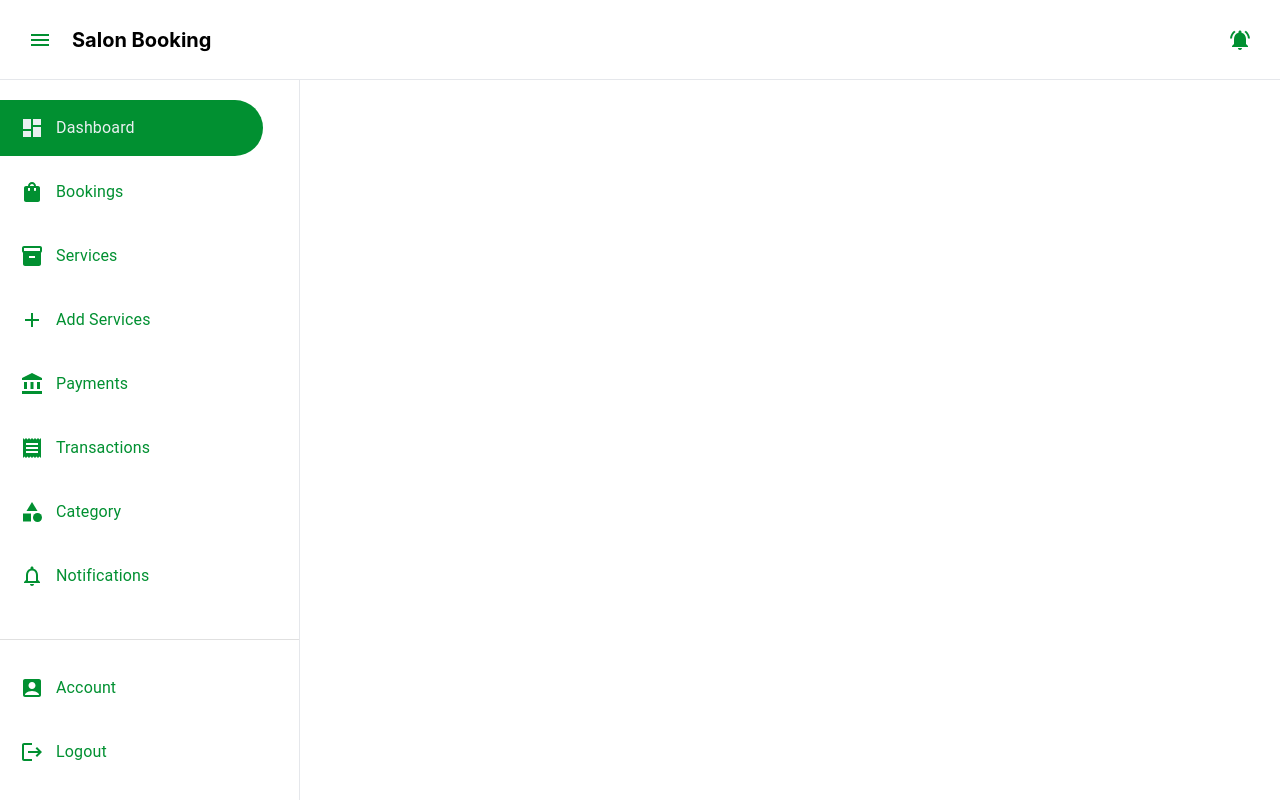
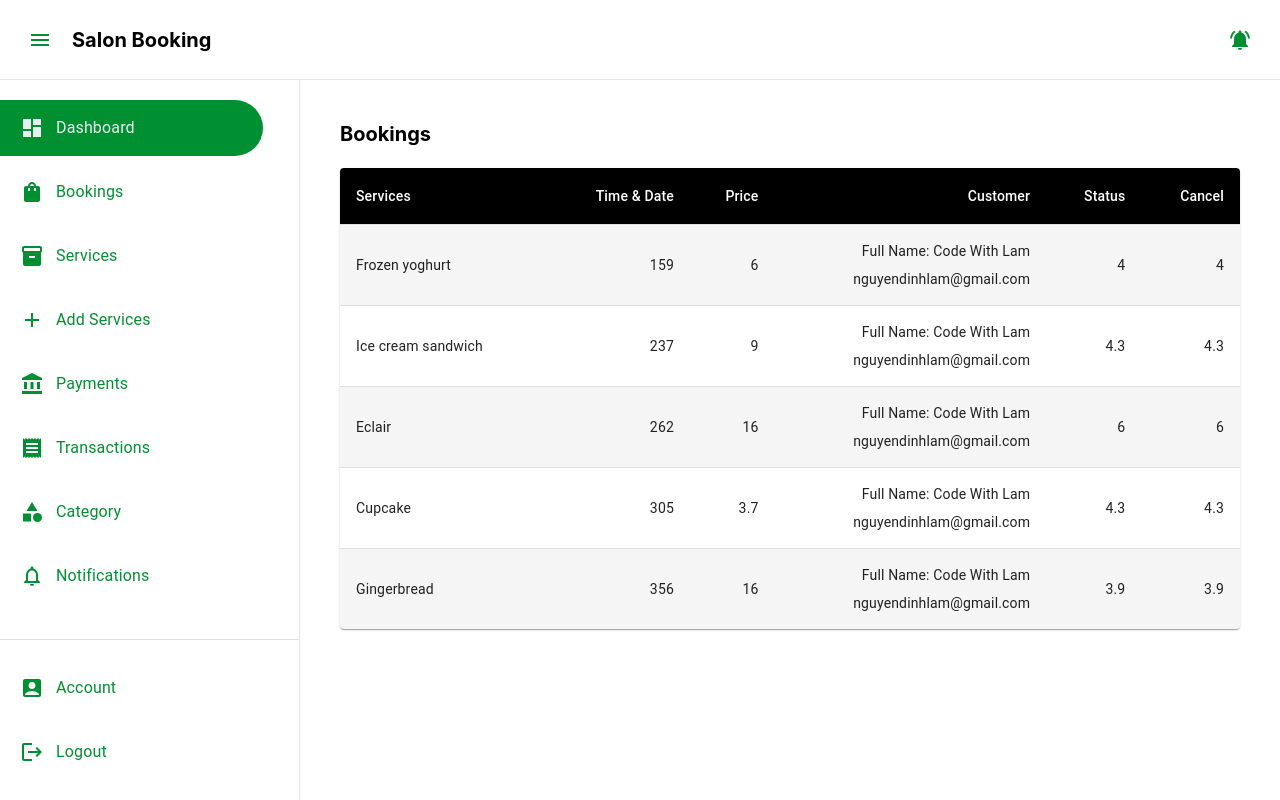
Before and after one commit to Ndlam0211/Salon-Booking-Client, a React (Create React App) app: page /salon-dashboard in a window 1280 px wide. Built offline with nearby package versions, Linux system fonts and the light colour scheme.

Commit message:
Update BookingTable component

```diff
--- a/src/Salon/Booking/BookingTable.jsx
+++ b/src/Salon/Booking/BookingTable.jsx
@@ -41,15 +41,18 @@ const rows = [
 
 export default function BookingTable() {
   return (
+    <>
+        <h1 className="pb-5 font-bold text-xl">Bookings</h1>
         <TableContainer component={Paper}>
         <Table sx={{ minWidth: 700 }} aria-label="customized table">
             <TableHead>
                 <TableRow>
-            <StyledTableCell>Dessert (100g serving)</StyledTableCell>
-            <StyledTableCell align="right">Calories</StyledTableCell>
-            <StyledTableCell align="right">Fat&nbsp;(g)</StyledTableCell>
-            <StyledTableCell align="right">Carbs&nbsp;(g)</StyledTableCell>
-            <StyledTableCell align="right">Protein&nbsp;(g)</StyledTableCell>
+                    <StyledTableCell>Services</StyledTableCell>
+                    <StyledTableCell align="right">Time & Date</StyledTableCell>
+                    <StyledTableCell align="right">Price</StyledTableCell>
+                    <StyledTableCell align="right">Customer</StyledTableCell>
+                    <StyledTableCell align="right">Status</StyledTableCell>
+                    <StyledTableCell align="right">Cancel</StyledTableCell>
                 </TableRow>
             </TableHead>
             <TableBody>
@@ -60,12 +63,17 @@ export default function BookingTable() {
                     </StyledTableCell>
                         <StyledTableCell align="right">{row.calories}</StyledTableCell>
                         <StyledTableCell align="right">{row.fat}</StyledTableCell>
-              <StyledTableCell align="right">{row.carbs}</StyledTableCell>
+                        <StyledTableCell align="right" className="space-y-2">
+                            <p>Full Name: Code With Lam</p>
+                            <p>nguyendinhlam@gmail.com</p>
+                        </StyledTableCell>
+                        <StyledTableCell align="right">{row.protein}</StyledTableCell>
                         <StyledTableCell align="right">{row.protein}</StyledTableCell>
                     </StyledTableRow>
                 ))}
             </TableBody>
         </Table>
         </TableContainer>
+    </>
   );
 }
--- a/src/Salon/SalonDashBoard.jsx
+++ b/src/Salon/SalonDashBoard.jsx
@@ -1,6 +1,7 @@
 import React from 'react'
 import SalonDrawerList from './components/SalonDrawerList'
 import Navbar from '../Admin Salon/Navbar'
+import BookingTable from './Booking/BookingTable'
 
 const SalonDashBoard = () => {
   return (
@@ -10,6 +11,9 @@ const SalonDashBoard = () => {
         <div className="hidden lg:block h-full">
           <SalonDrawerList/>
         </div>
+        <div className="p-10 w-full lg:w-[80%] overflow-y-auto">
+          <BookingTable/>
+        </div>
       </section>
     </div>
   )
```
Lines whose indentation alone changed are shown as unchanged.
